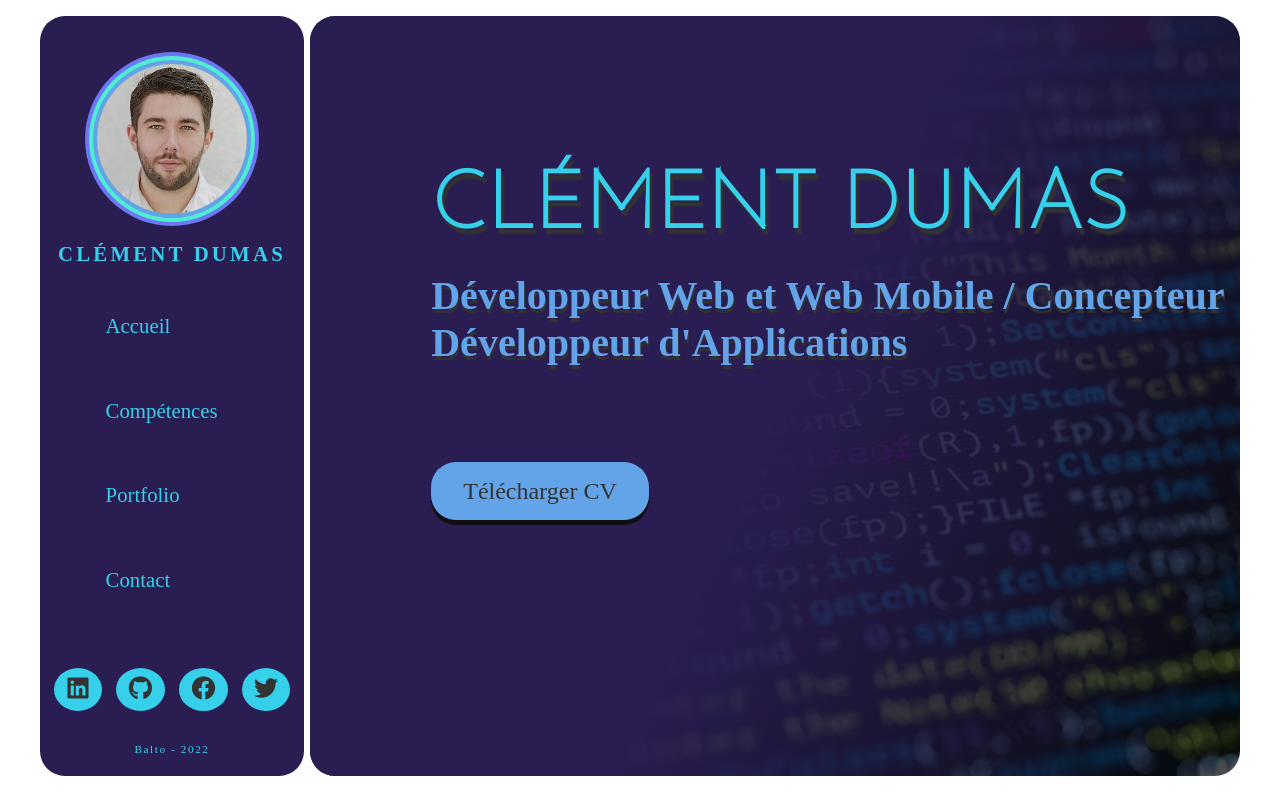
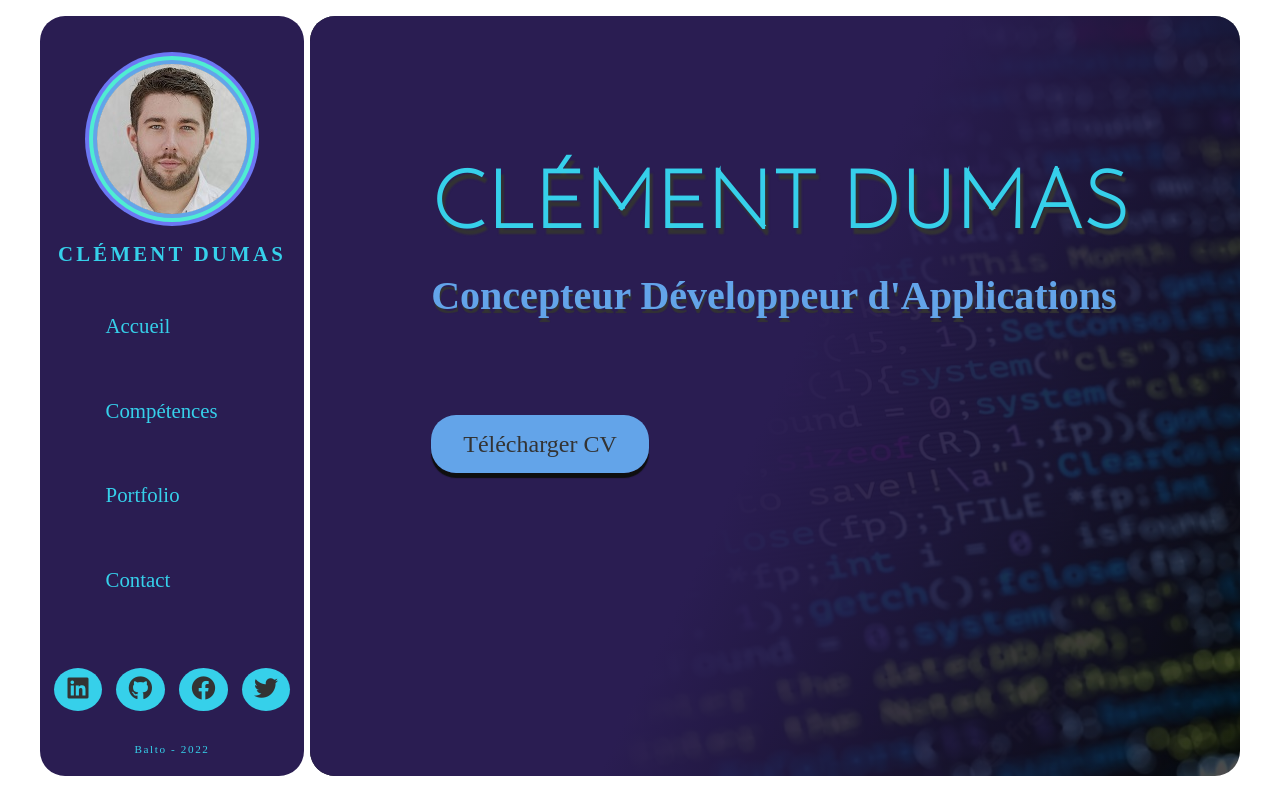
Before and after one commit to BaltoClem/CV_React, a React (Create React App) app: page / in a window 1280 px wide. Built offline with nearby package versions, Linux system fonts and the light colour scheme; some icons are missing; a web font is replaced by a local one; what lord-icon-element would draw is missing.

Commit message:
Modification du h2

```diff
--- a/src/pages/Home.js
+++ b/src/pages/Home.js
@@ -8,7 +8,7 @@ const Home = () => {
             <div className="homeContent">
                 <div className="content">
                     <h1>Clément Dumas</h1>
-                    <h2>Développeur Web et Web Mobile / Concepteur Développeur d'Applications</h2>
+                    <h2>Concepteur Développeur d'Applications</h2>
                     <div className="pdf">
                         <a href="./media/CV.pdf" target="_blank">Télécharger CV</a>
                     </div>
```
